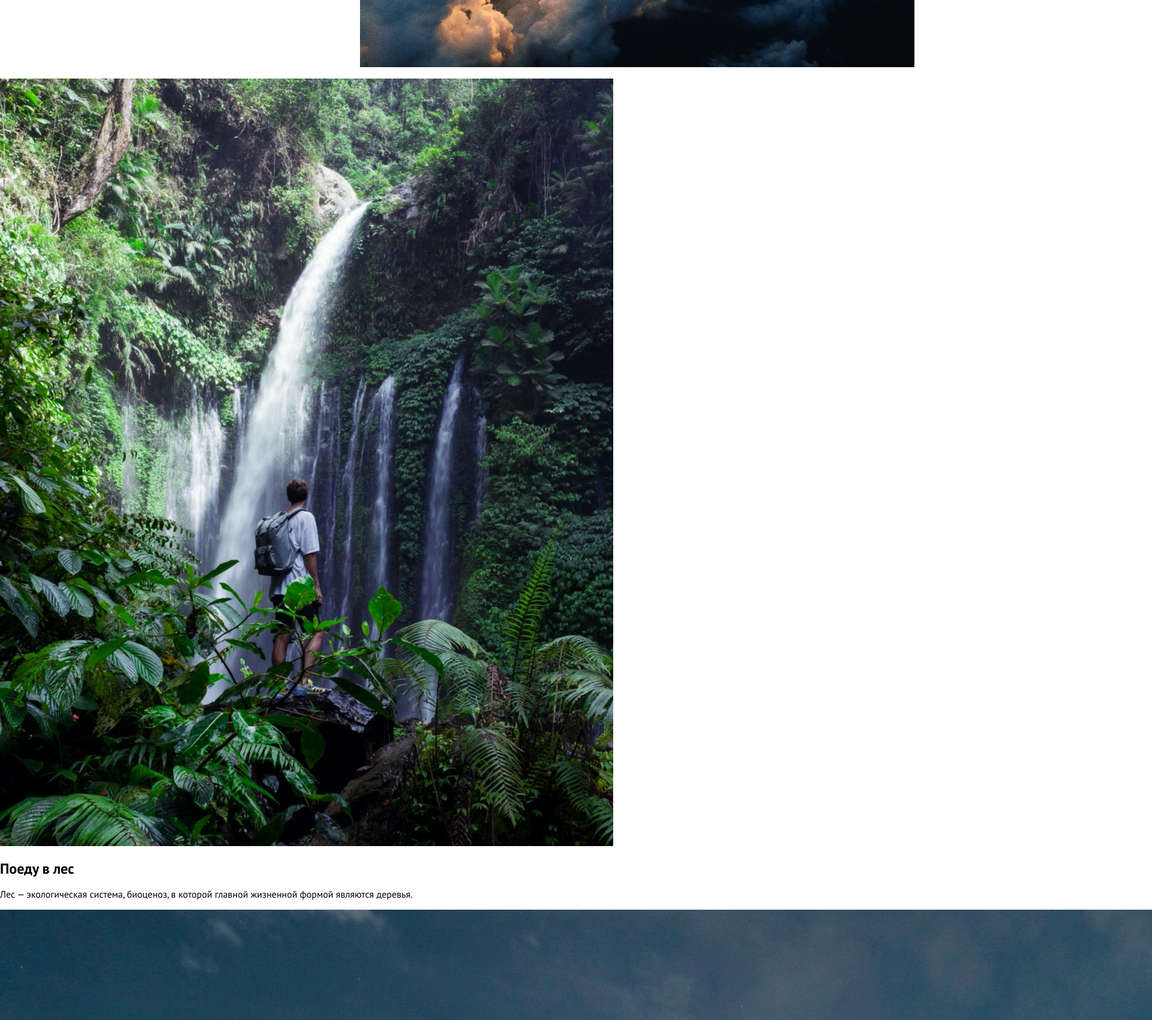
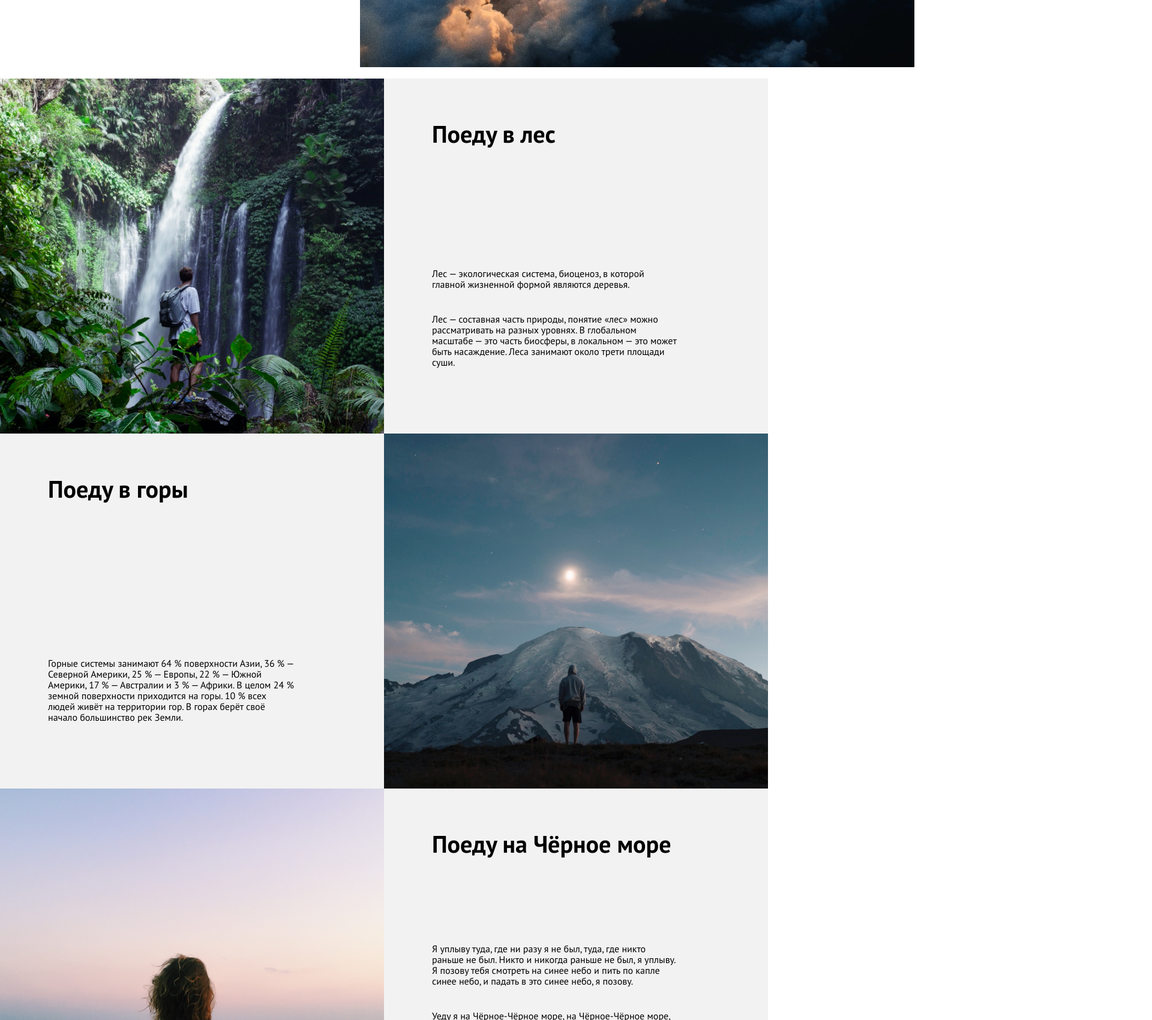
Before and after one commit to demetr820/01-teamwork, a plain HTML site: page index.html in a window 1280 px wide. Shown: the part 1160-2861 px from the top of the page at 60% size, 1920 px wide, since content can reach past the window. Drawn offline with Linux system fonts and the light colour scheme.

Commit message:
Added plans section, grid container for place

```diff
--- /dev/null
+++ b/blocks/place/__description/place__description.css
@@ -0,0 +1,7 @@
+.place__description {
+  padding: 70px 80px 70px;
+  display: flex;
+  flex-direction: column;
+  justify-content: space-between;
+  background-color: #f2f2f2;
+}
--- /dev/null
+++ b/blocks/place/__image/place__image.css
@@ -0,0 +1,5 @@
+.place__image {
+  object-fit: cover;
+  height: 592px;
+  width: 100%;
+}
--- /dev/null
+++ b/blocks/place/__paragraph/place__paragraph.css
@@ -0,0 +1,8 @@
+.place__paragraph {
+  padding: 0;
+  margin: 0 0 40px;
+  max-width: 410px;
+  font-size: 16px;
+  line-height: 18px;
+  font-weight: 400;
+}
--- /dev/null
+++ b/blocks/place/__title/place__title.css
@@ -0,0 +1,9 @@
+.place__title {
+  padding: 0;
+  margin: 0;
+  height: 30%;
+  font-size: 40px;
+  line-height: 44px;
+  font-weight: 700;
+  color: #000;
+}
--- /dev/null
+++ b/blocks/place/place.css
@@ -0,0 +1,4 @@
+.place {
+  display: grid;
+  grid-template-columns: 50% 50%;
+}
--- /dev/null
+++ b/blocks/place/place_reverse.css
@@ -0,0 +1,3 @@
+.place_reverse {
+  grid-column: 2;
+}
--- /dev/null
+++ b/blocks/plans/plans.css
@@ -0,0 +1,5 @@
+.plans {
+  padding: 0;
+  margin: 0 auto;
+  max-width: 1410px;
+}
--- a/index.html
+++ b/index.html
@@ -1,10 +1,10 @@
 <!DOCTYPE html>
 <html lang="ru">
   <head>
-  <meta charset="UTF-8">
-  <meta http-equiv="X-UA-Compatible" content="IE=edge">
-  <meta name="viewport" content="width=device-width, initial-scale=1.0">
-  <link rel="stylesheet" href="styles/index.css">
+    <meta charset="UTF-8" />
+    <meta http-equiv="X-UA-Compatible" content="IE=edge" />
+    <meta name="viewport" content="width=device-width, initial-scale=1.0" />
+    <link rel="stylesheet" href="styles/index.css" />
     <title>Куда я поеду?</title>
   </head>
   <body class="page">
@@ -14,13 +14,13 @@
         <nav class="navigation">
           <ul class="navigation__list">
             <li class="navigation__item">
-            <a class="navigation__link"href="#">Мечты</a>
+              <a class="navigation__link" href="#">Мечты</a>
             </li>
             <li class="navigation__item">
-            <a class="navigation__link"href="#">Ожидания</a>
+              <a class="navigation__link" href="#">Ожидания</a>
             </li>
             <li class="navigation__item">
-            <a class="navigation__link"href="#">Реальность</a>
+              <a class="navigation__link" href="#">Реальность</a>
             </li>
           </ul>
         </nav>
@@ -30,30 +30,87 @@
     <main class="content">
       <section class="intro">
         <div class="intro__text">
-        <p class="intro__subtitle">
-          Куда я поеду
-        </p>
+          <p class="intro__subtitle">Куда я поеду</p>
           <h2 class="intro__title">
             Куда я поеду сразу, как можно будет куда-то поехать
           </h2>
         </div>
         <figure class="intro__image-block">
-        <img src="images/intro-image.jpeg" alt="самолет в облаках">
-
+          <img src="images/intro-image.jpeg" alt="самолет в облаках" />
         </figure>
       </section>
-    <section>
-      <img src="images/places-forest.jpeg" alt="поеду в лес">
-      <h2>Поеду в лес</h2>
-      <p>Лес — экологическая система, биоценоз, в которой главной жизненной формой являются деревья.</p>
+
+      <section class="plans">
+        <article class="place">
+          <img
+            src="/images/places-forest.jpeg"
+            alt="Водопад в лесу"
+            class="place__image"
+          />
+          <div class="place__description">
+            <h2 class="place__title">Поеду в лес</h2>
+            <div class="place__text">
+              <p class="place__paragraph">
+                Лес — экологическая система, биоценоз, в которой главной
+                жизненной формой являются деревья.
+              </p>
+              <p class="place__paragraph">
+                Лес — составная часть природы, понятие «лес» можно рассматривать
+                на разных уровнях. В глобальном масштабе — это часть биосферы, в
+                локальном — это может быть насаждение. Леса занимают около трети
+                площади суши.
+              </p>
+            </div>
+          </div>
+        </article>
+        <!-- /.place -->
+        <article class="place">
+          <div class="place__description">
+            <h2 class="place__title">Поеду в горы</h2>
+            <div class="place__text">
+              <p class="place__paragraph">
+                Горные системы занимают 64 % поверхности Азии, 36 % — Северной
+                Америки, 25 % — Европы, 22 % — Южной Америки, 17 % — Австралии и
+                3 % — Африки. В целом 24 % земной поверхности приходится на
+                горы. 10 % всех людей живёт на территории гор. В горах берёт
+                своё начало большинство рек Земли.
+              </p>
+            </div>
+          </div>
+          <img
+            src="/images/places-mountains.jpeg"
+            alt="Горная гряда"
+            class="place__image"
+          />
+        </article>
+        <!-- /.place -->
+        <article class="place">
+          <img
+            src="/images/places-black-sea.jpeg"
+            alt="Черное море"
+            class="place__image"
+          />
+          <div class="place__description">
+            <h2 class="place__title">Поеду на Чёрное море</h2>
+            <div class="place__text">
+              <p class="place__paragraph">
+                Я уплыву туда, где ни разу я не был, туда, где никто раньше не
+                был. Никто и никогда раньше не был, я уплыву. Я позову тебя
+                смотреть на синее небо и пить по капле синее небо, и падать в
+                это синее небо, я позову.
+              </p>
+              <p class="place__paragraph">
+                Уеду я на Чёрное-Чёрное море, на Чёрное-Чёрное море, на
+                Чёрное-Чёрное море уеду я. Уеду я на Чёрное-Чёрное море, на
+                Чёрное-Чёрное море, на Чёрное-Чёрное море.
+              </p>
+              <p class="place__paragraph">Уеду я.</p>
+            </div>
+          </div>
+        </article>
+        <!-- /.place -->
       </section>
-    <section>
-      <img src="images/places-mountains.jpeg" alt="поеду в горы">
-      <h2>Поеду в горы</h2>
-      <p>
-        Горные системы занимают 64 % поверхности Азии, 36 % — Северной Америки, 25 % — Европы, 22 % — Южной Америки, 17 % — Австралии и 3 % — Африки. В целом 24 % земной поверхности приходится на горы. 10 % всех людей живёт на территории гор. В горах берёт своё начало большинство рек Земли.
-      </p>
-    </section>
+      <!-- /.plans -->
     </main>
     <footer class="footer">
       <p>© 2020</p>
--- a/styles/index.css
+++ b/styles/index.css
@@ -12,8 +12,14 @@
 @import url('../blocks/intro/__subtitle/intro__subtitle.css');
 @import url('../blocks/intro/__text/intro__text.css');
 @import url('../blocks/intro/__image-block/intro__image-block.css');
-
-
+/* plans */
+@import url(../blocks/plans/plans.css);
+/* place */
+@import url(../blocks/place/place.css);
+@import url(../blocks/place/__image/place__image.css);
+@import url(../blocks/place/__description/place__description.css);
+@import url(../blocks/place/__title/place__title.css);
+@import url(../blocks/place/__paragraph/place__paragraph.css);
 
 
 /* Служебные стили на случай если надо подсветить какой-нибудь блок */
```
Lines whose indentation alone changed are shown as unchanged.
